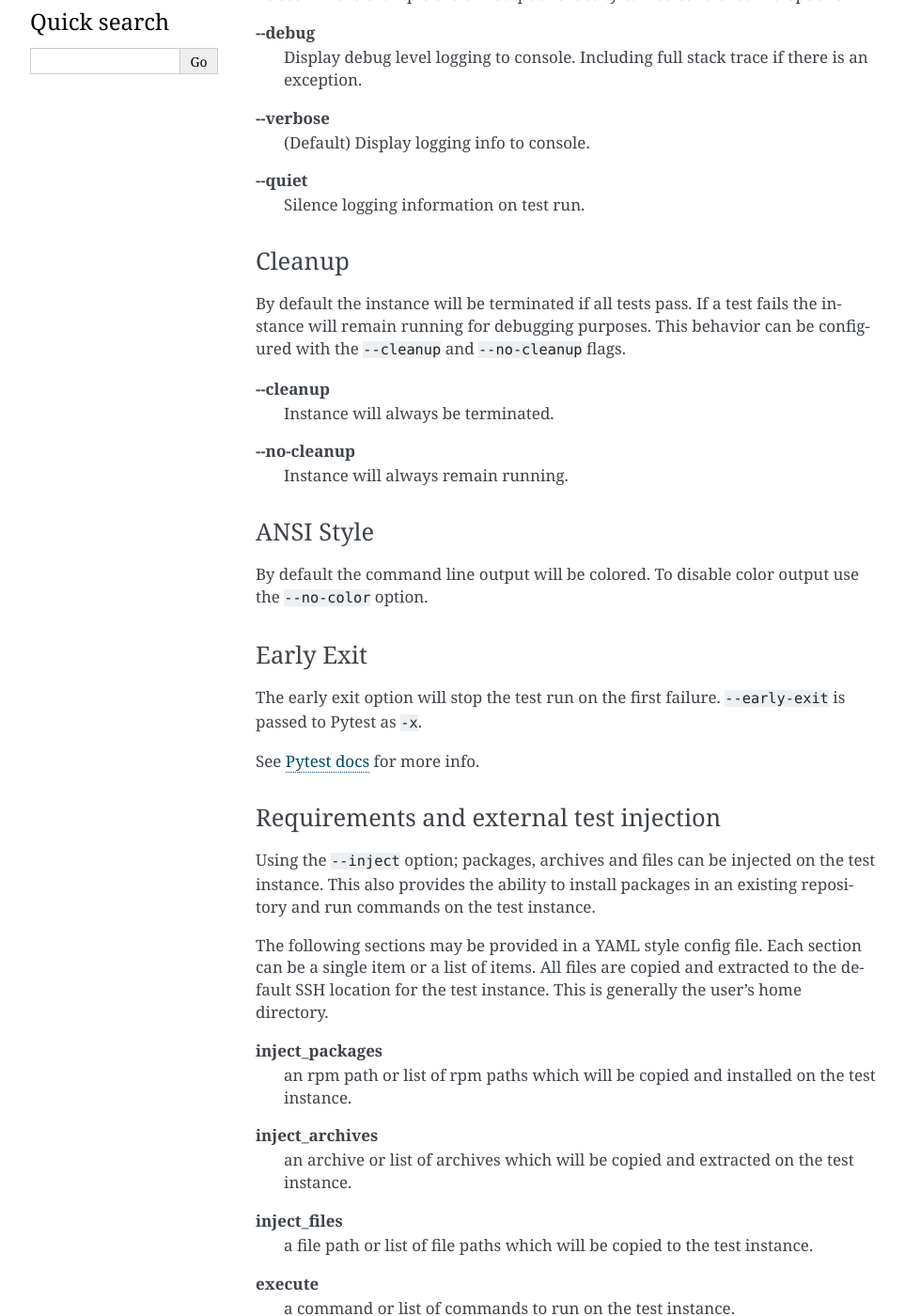
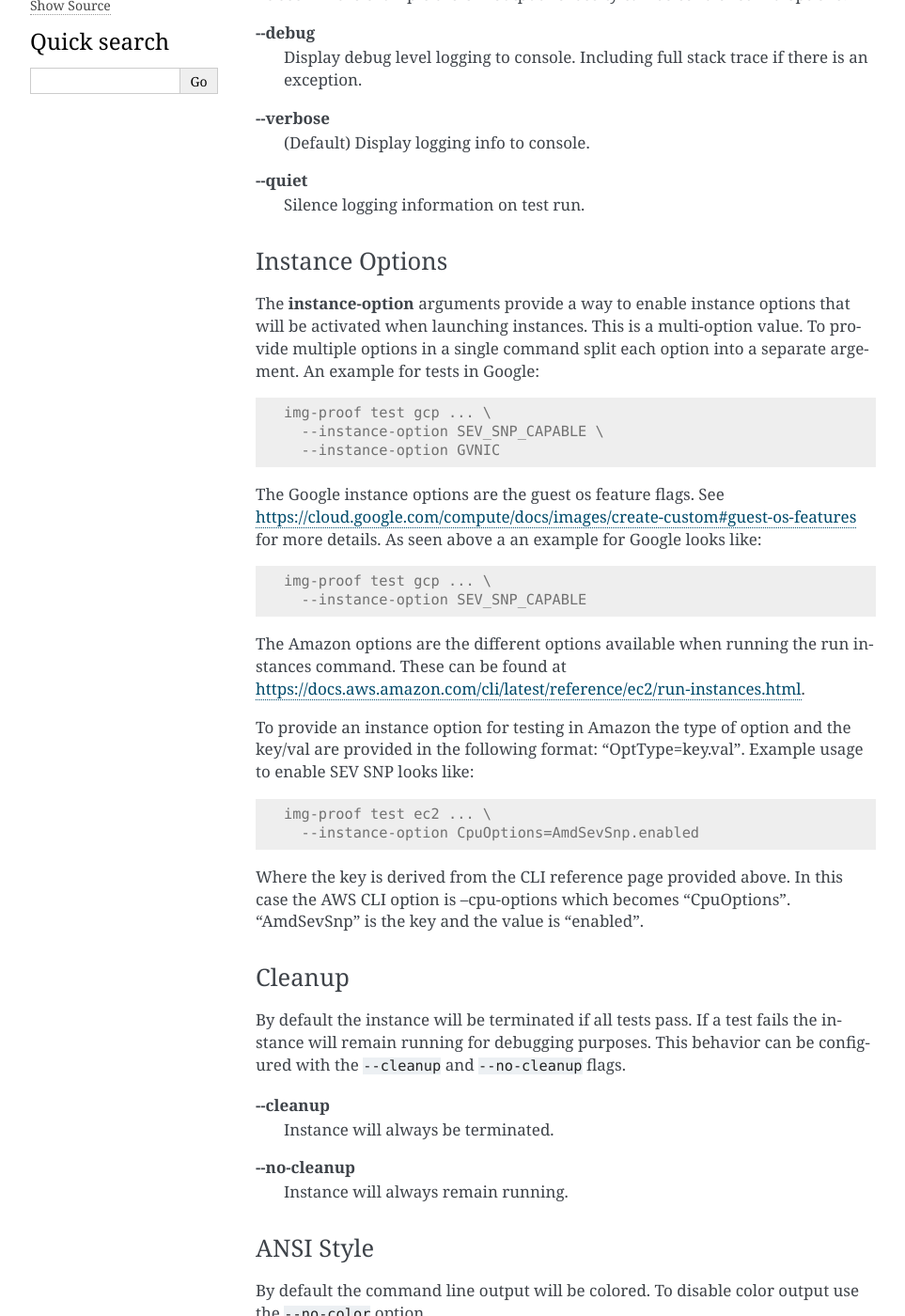
Before and after one commit to SUSE-Enceladus/img-proof, a Sphinx documentation site: the page built from docs/source/usage.rst, in a window 1280 px wide and 1400 px high, scrolled down 386 px. Shown: the whole window at 94% size, without its empty margins (148-1111 px from the left). Built offline with Sphinx 7.4.7, drawn with Linux system fonts in a browser that asks for light colours.

Commit message:
Update documentation with instance option details
Also, add ability to handle all three ways to provide cpuoptions
for ec2.

```diff
--- a/docs/source/usage.rst
+++ b/docs/source/usage.rst
@@ -27,6 +27,48 @@ As seen in the example the CLI output verbosity can be controlled via options:
 
 **\-\-quiet**
     Silence logging information on test run.
+
+
+Instance Options
+~~~~~~~~~~~~~~~~
+
+The **instance-option** arguments provide a way to enable instance options
+that will be activated when launching instances. This is a multi-option
+value. To provide multiple options in a single command split each option
+into a separate argement. An example for tests in Google:
+
+.. code-block:: console
+
+   img-proof test gcp ... \
+     --instance-option SEV_SNP_CAPABLE \
+     --instance-option GVNIC
+
+The Google instance options are the guest os feature flags. See
+https://cloud.google.com/compute/docs/images/create-custom#guest-os-features
+for more details. As seen above a an example for Google looks like:
+
+.. code-block:: console
+
+   img-proof test gcp ... \
+     --instance-option SEV_SNP_CAPABLE
+
+The Amazon options are the different options available when running the
+run instances command. These can be found at
+https://docs.aws.amazon.com/cli/latest/reference/ec2/run-instances.html.
+
+To provide an instance option for testing in Amazon the type of option
+and the key/val are provided in the following format: "OptType=key.val".
+Example usage to enable SEV SNP looks like:
+
+.. code-block:: console
+
+   img-proof test ec2 ... \
+     --instance-option CpuOptions=AmdSevSnp.enabled
+
+
+Where the key is derived from the CLI reference page provided above. In
+this case the AWS CLI option is --cpu-options which becomes "CpuOptions".
+"AmdSevSnp" is the key and the value is "enabled".
 
 Cleanup
 ~~~~~~~
```
Also changed, not shown: 2 other files.
